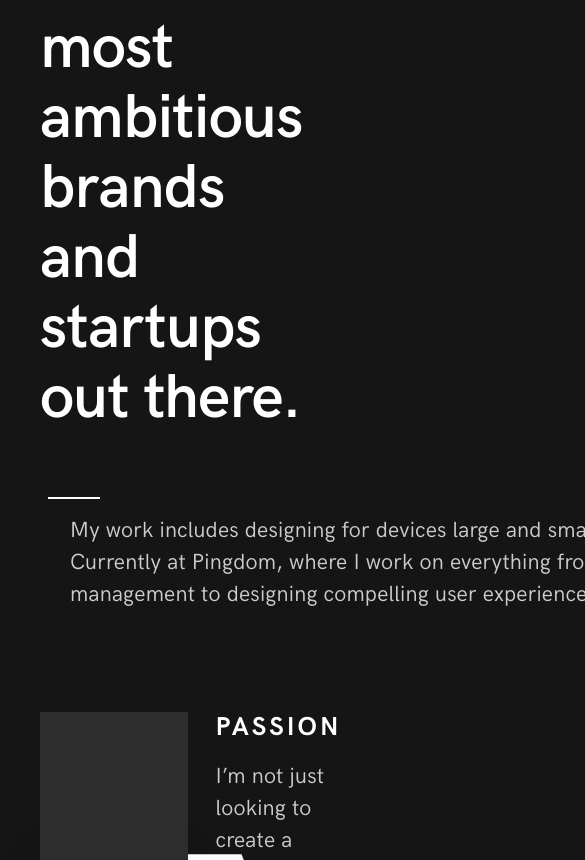
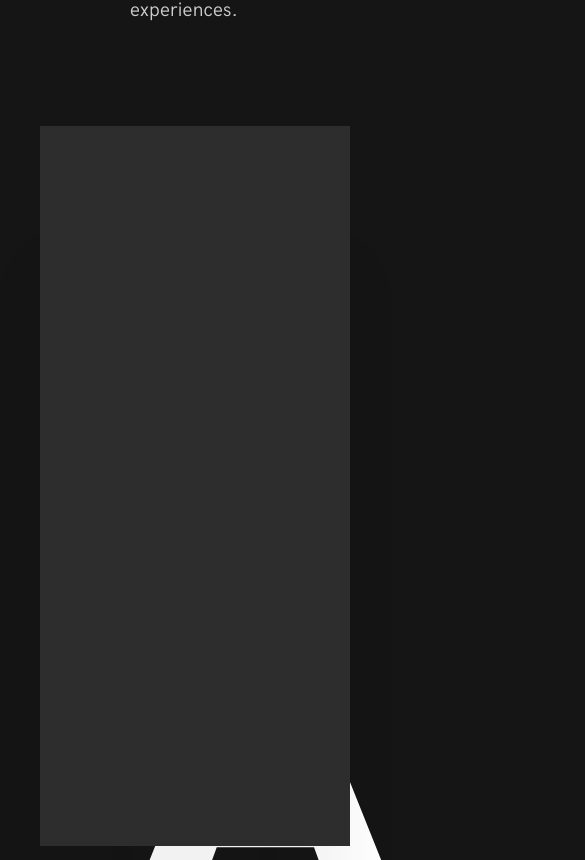
Before and after one commit to bbilja/mportfolio, a plain HTML site: page public_html/about.html in a window 390 px wide. Shown: the part 1140-2000 px from the top of the page, 585 px wide, since content can reach past the window. Drawn offline with Linux system fonts and the light colour scheme.

Commit message:
29 jun noc

```diff
--- a/public_html/css/responsive.css
+++ b/public_html/css/responsive.css
@@ -128,12 +128,16 @@
 	    font-size: calc(65px - 0.7vw);
 	    max-width: 90%;
 	}
+	.titinfo {width: 60vw;}
      .holder {
          max-height: 35vw;
      }
      section:not(:first-of-type) .landing {
          left: 0%;
          transform: translate(-7%, -50%);
+     }
+    .about p {
+	    font-size: 1.5vw;
 	}
 }
 @media only screen and (max-width: 1024px) {
@@ -233,8 +237,12 @@
     .projpg h2 {
         font-size: 54px;
     }
+    .projpg p.quotep {font-size: 6.2vw;}
+    .quote .titinfo {
+    	font-size: 3vw;
+    }
     .prev {display: none;}
-    .pagination a {width: 100%;}
+    .pagination a, .quote {width: 100%;}
     .next {
         text-align: left;
     }
@@ -247,6 +255,18 @@
         width: 25.9px;
         height: 50.1px;
         border: solid 4px #151515;
+    }
+    .ablft, .abrgh {
+    	float:none;
+    	width:100%;
+    	margin-right:0;
+    	margin-bottom:20vw;
+    }
+    .titinfo {
+	    width: calc(100% - 90px);
+	}
+    .about p {
+	    font-size: 34px;
 	}
 }
 @media only screen and (max-width: 760px) {
@@ -264,6 +284,9 @@
     .landing p {
        font-size: 4.4vw;
     }
+    .projpg h1 {font-size: 15vw;}
+    .about h1 {font-size: 7.7vw;}
+    .about p {font-size: 5vw;}
 }
 @media only screen and (max-width: 420px) {
     .proj3 .bckletters, .proj6 .bckletters {
--- a/public_html/css/styles.css
+++ b/public_html/css/styles.css
@@ -620,7 +620,7 @@ body.projblack {
 .projblack.projpg p.quotep {
   color: #ffffff;
 }
-.projblack .quote .min {background-color: #cccccc;}
+.projblack .quote .min {background-color: #cccccc; vertical-align: middle;}
 .projblack aside a.vertical {color: #ffffff; border-left-color:#151515;}
 .projblack aside a.vertical.act {border-left-color:#fff;}
 /*** About ***/
@@ -632,6 +632,7 @@ body.projblack {
   line-height: 1.45;
   letter-spacing: 0.2px;
   color: #cdcdcd;
+  margin-bottom:60px;
 }
 .about span {
 	display: inline-block;
@@ -667,7 +668,8 @@ body.projblack {
 .projblack .letter {color:#fff;}
 
 .about .bckletters {
-	top:14vw;
+	top: auto;
+    bottom: -15vw;
 }
 .about h1 {
 	font-size:calc(64px + 0.7vw);
```
Lines whose indentation alone changed are shown as unchanged.
